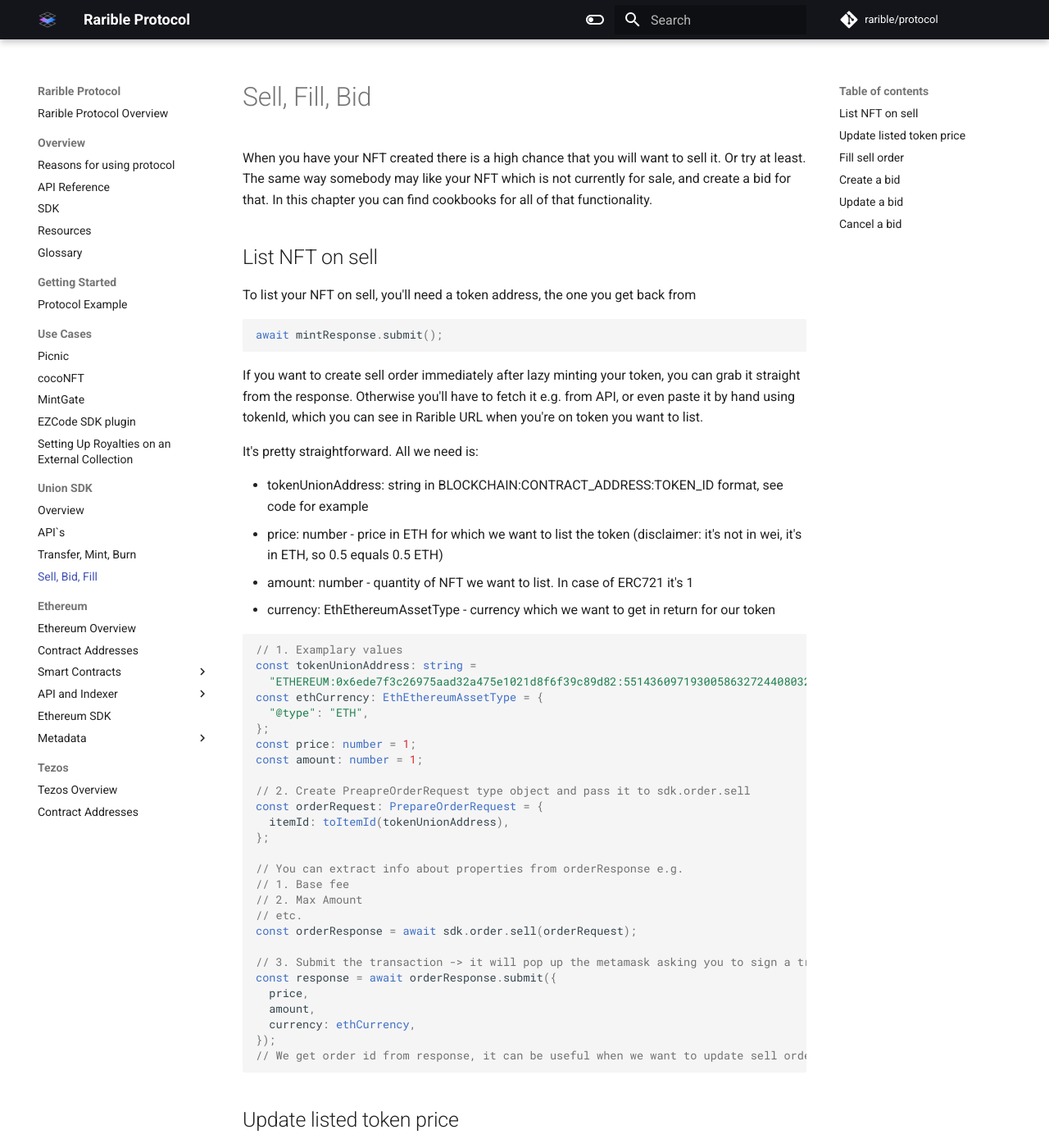
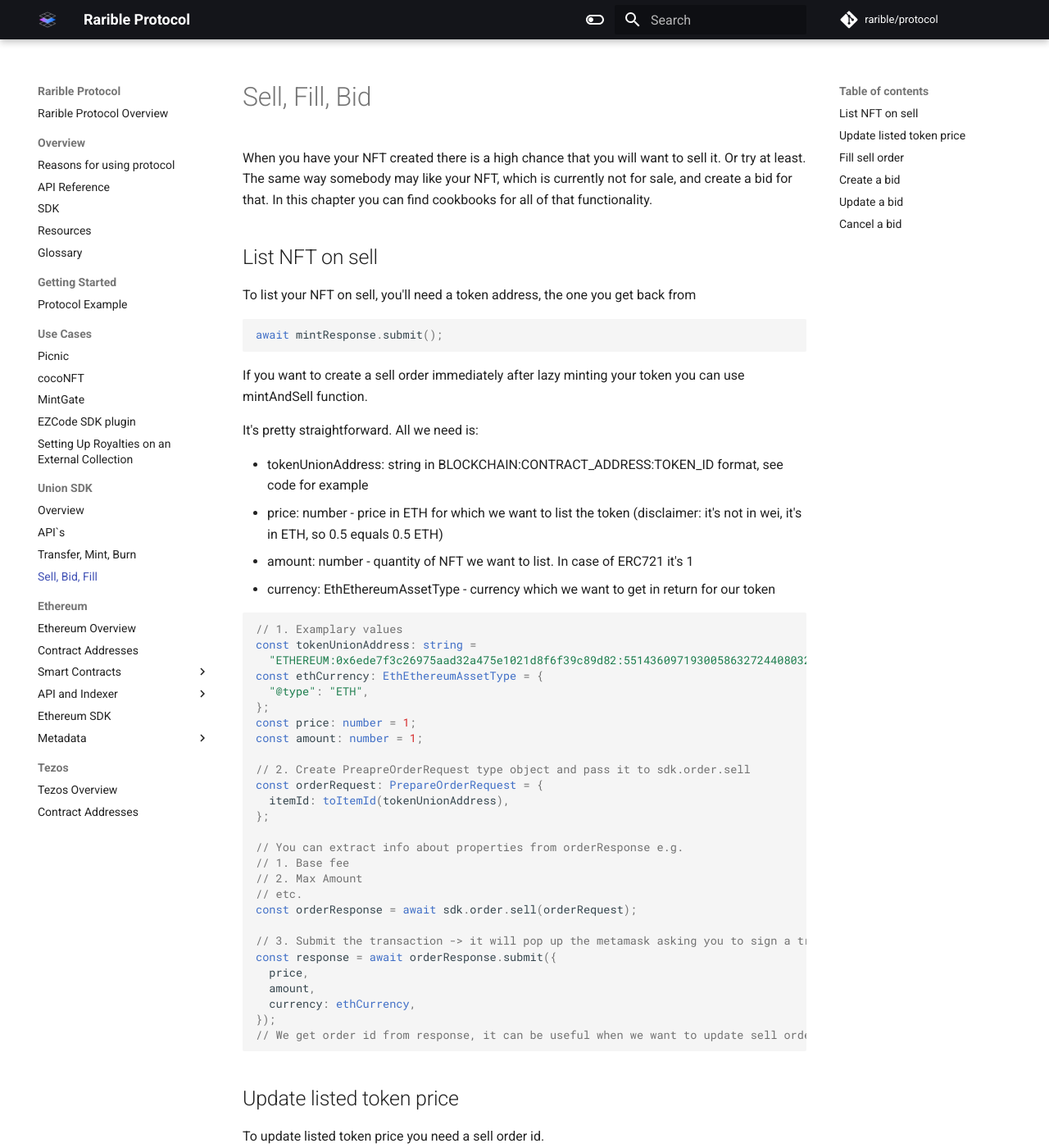
Before and after one commit to rarible/protocol, an MkDocs documentation site: the page built from docs/union-sdk/order.md, in a window 1280 px wide and 1400 px high. Shown: the whole window at 82% size. Built offline with MkDocs 1.6.1 and Material for MkDocs 9.7.7, drawn with Linux system fonts in a browser that asks for light colours; comment, search, counter and statistics services are not loaded; some of the changed text lies outside the part shown.

````diff
--- a/docs/union-sdk/order.md
+++ b/docs/union-sdk/order.md
@@ -1,6 +1,6 @@
 # Sell, Fill, Bid
 
-When you have your NFT created there is a high chance that you will want to sell it. Or try at least. The same way somebody may like your NFT which is not currently for sale, and create a bid for that. In this chapter you can find cookbooks for all of that functionality.
+When you have your NFT created there is a high chance that you will want to sell it. Or try at least. The same way somebody may like your NFT, which is currently not for sale, and create a bid for that. In this chapter you can find cookbooks for all of that functionality.
 
 ## List NFT on sell
 
@@ -10,7 +10,7 @@
 await mintResponse.submit();
 ```
 
-If you want to create sell order immediately after lazy minting your token, you can grab it straight from the response. Otherwise you'll have to fetch it e.g. from API, or even paste it by hand using tokenId, which you can see in Rarible URL when you're on token you want to list.
+If you want to create a sell order immediately after lazy minting your token you can use mintAndSell function.
 
 It's pretty straightforward. All we need is:
 
@@ -40,7 +40,7 @@
 // etc.
 const orderResponse = await sdk.order.sell(orderRequest);
 
-// 3. Submit the transaction -> it will pop up the metamask asking you to sign a transaction, signing is free so there should not be any price associated
+// 3. Submit the transaction -> it will pop up the metamask asking you to sign a transaction
 const response = await orderResponse.submit({
   price,
   amount,
@@ -51,7 +51,7 @@
 
 ## Update listed token price
 
-To update listed token price you need sell order id.
+To update listed token price you need a sell order id.
 
 Due to security circumstances you can't update token price to higher than the one created in original sell order. If you want to boost the price up, you need to cancel sell order and create a new one.
 
@@ -77,7 +77,7 @@
 
 ## Fill sell order
 
-Filling sell can be compared to paying for an object in a physical store. Sell order is the object being displayed, and filling it is you taking it to the cash and paying for that.
+Filling a sell order can be compared to paying for an object in a physical store. Sell order is the object being displayed, and filling it is you, taking it to the cash and paying for that.
 
 To fill up a sell order the only required data is order Id.
 
@@ -100,7 +100,7 @@
 
 If filling a sell order can be compared to taking something to the cash and paying for that, bidding can be compared to seeing something you want, going up to the owner, and saying "Hey I want that, here's my offer".
 
-In practice it works in the same way. You can place your bid for any given NFT, even if there's not sell offer assosiated with it and it's up to the owner if he accept it or no.
+In practice it works in the same way. You can place your bid for any given NFT, even if there's not a sell offer assosiated with it and it's up to the owner if he accept it, or no.
 
 You will need:
 
@@ -111,7 +111,10 @@
 
 Disclaimer: The contract in ethCurrency is NOT an ERC721 address which you can find here https://docs.rarible.org/ethereum/contract-addresses/.
 
-On rinkeby it's 0xc778417e063141139fce010982780140aa0cd5ab which is not related to the protocol. It's just a WETH address.
+It's a WETH address. For different chains they are as follow:
+
+- Mainnet: 0xc02aaa39b223fe8d0a0e5c4f27ead9083c756cc2
+- Rinkeby / Ropsten: 0xc778417e063141139fce010982780140aa0cd5ab
 
 ```typescript
 const tokenUnionAddress =
````
Also changed, not shown: other parts of docs/union-sdk/order.md (+1 -1 lines), docs/union-sdk/api.md (+5 -5 lines).
